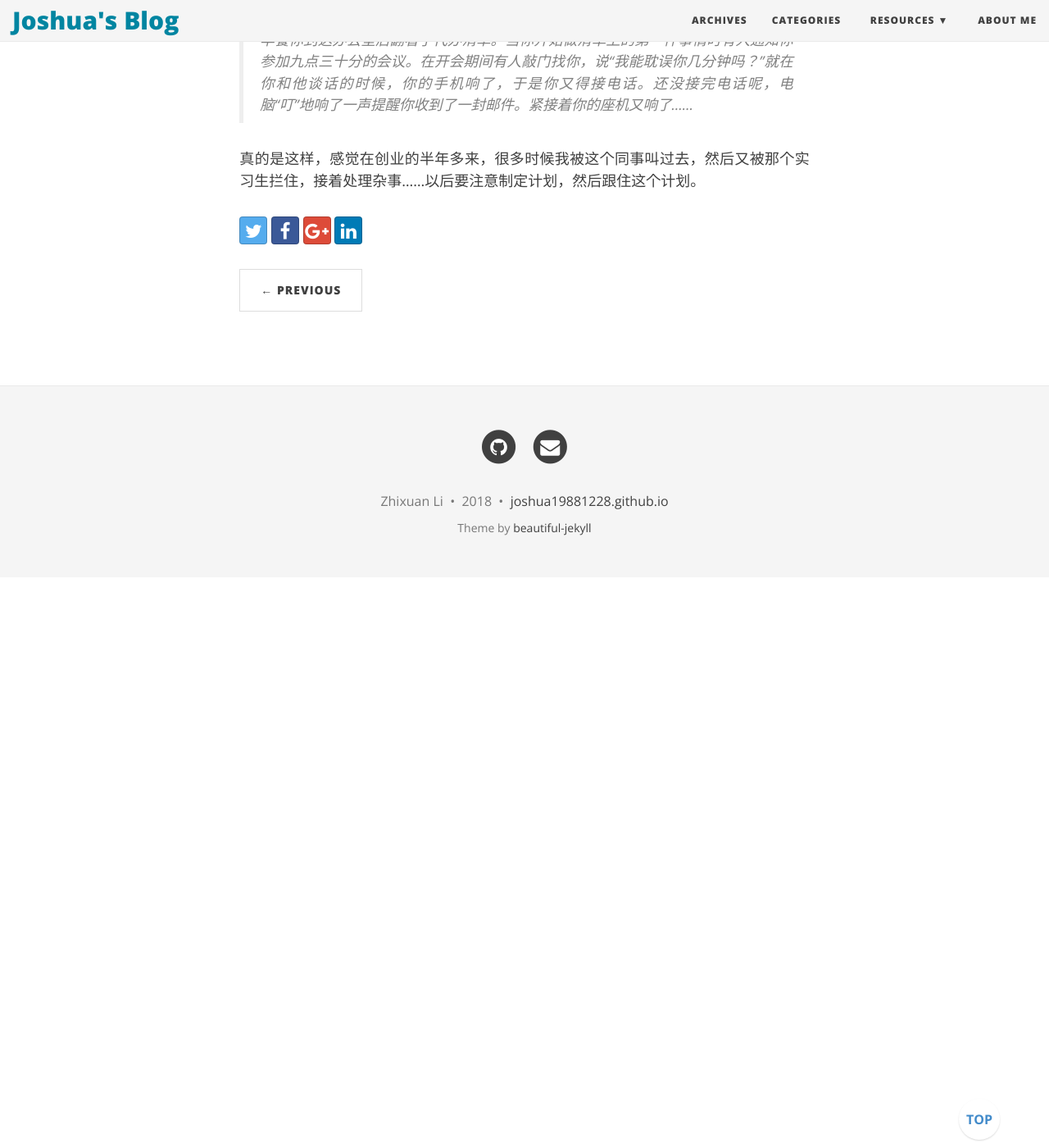
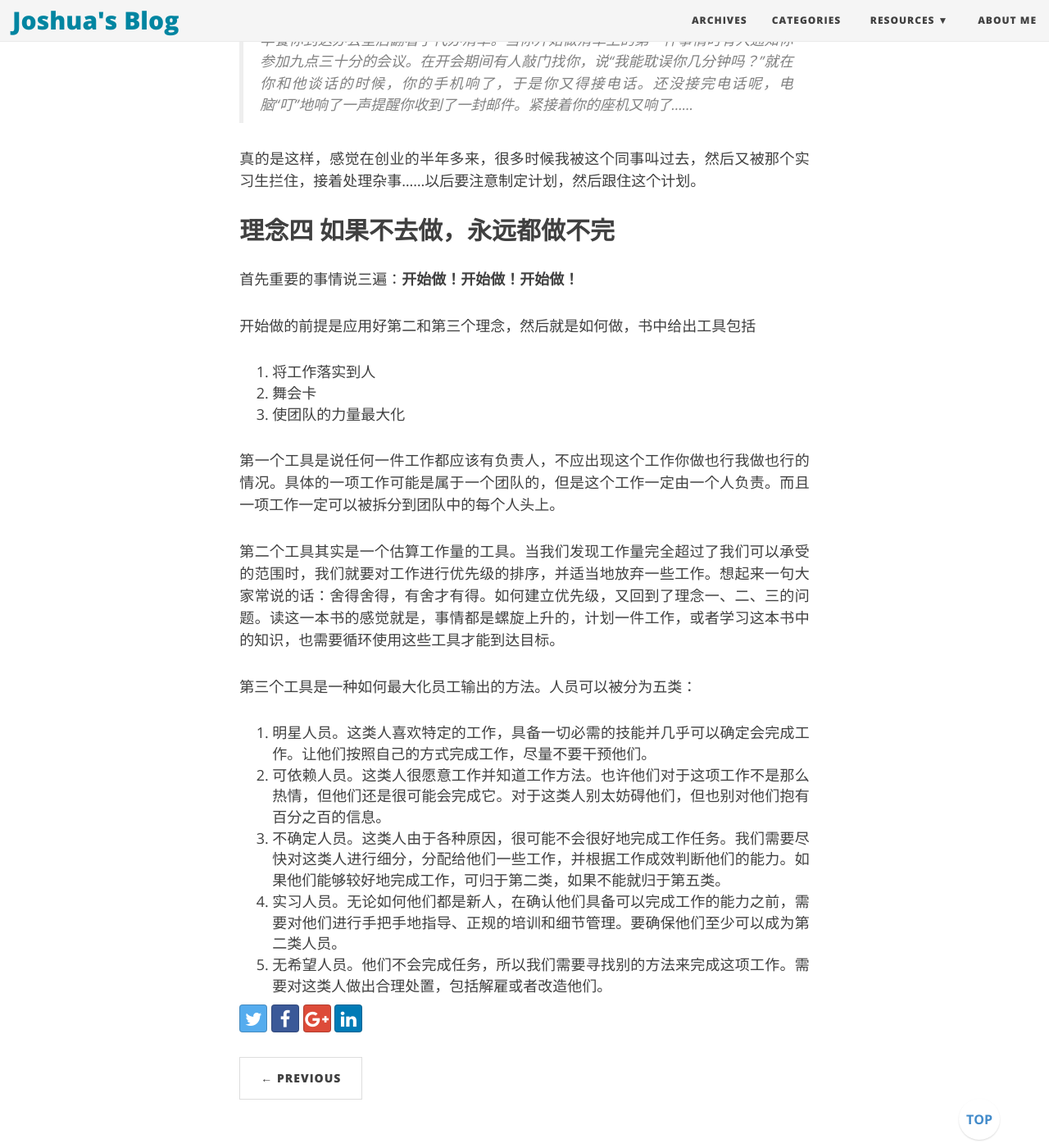
Before and after one commit to joshua19881228/joshua19881228.github.io, a Jekyll site: the page built from _posts/Life_Discovery/Miscellaneous/2018-03-05-Miscellaneous.md, in a window 1280 px wide and 1400 px high, scrolled down 2311 px. Shown: the whole window at 82% size. Built offline with Jekyll 4.4.1, drawn with Linux system fonts in a browser that asks for light colours; nearby versions of some CDN libraries; comment, search, counter and statistics services are not loaded; before the commit the page ends 3015 px from its top, so only the background shows below that.

Commit message:
add principle 4

```diff
--- a/_posts/Life_Discovery/Miscellaneous/2018-03-05-Miscellaneous.md
+++ b/_posts/Life_Discovery/Miscellaneous/2018-03-05-Miscellaneous.md
@@ -57,3 +57,25 @@ tag: ["Miscellaneous", "Reading"]
  > 早餐你到达办公室后翻看了代办清单。当你开始做清单上的第一件事情时有人通知你参加九点三十分的会议。在开会期间有人敲门找你，说“我能耽误你几分钟吗？”就在你和他谈话的时候，你的手机响了，于是你又得接电话。还没接完电话呢，电脑“叮”地响了一声提醒你收到了一封邮件。紧接着你的座机又响了……
 
 真的是这样，感觉在创业的半年多来，很多时候我被这个同事叫过去，然后又被那个实习生拦住，接着处理杂事……以后要注意制定计划，然后跟住这个计划。
+
+## 理念四 如果不去做，永远都做不完 ##
+
+首先重要的事情说三遍：**开始做！开始做！开始做！**
+
+开始做的前提是应用好第二和第三个理念，然后就是如何做，书中给出工具包括
+
+1. 将工作落实到人
+2. 舞会卡
+3. 使团队的力量最大化
+
+第一个工具是说任何一件工作都应该有负责人，不应出现这个工作你做也行我做也行的情况。具体的一项工作可能是属于一个团队的，但是这个工作一定由一个人负责。而且一项工作一定可以被拆分到团队中的每个人头上。
+
+第二个工具其实是一个估算工作量的工具。当我们发现工作量完全超过了我们可以承受的范围时，我们就要对工作进行优先级的排序，并适当地放弃一些工作。想起来一句大家常说的话：舍得舍得，有舍才有得。如何建立优先级，又回到了理念一、二、三的问题。读这一本书的感觉就是，事情都是螺旋上升的，计划一件工作，或者学习这本书中的知识，也需要循环使用这些工具才能到达目标。
+
+第三个工具是一种如何最大化员工输出的方法。人员可以被分为五类：
+
+1. 明星人员。这类人喜欢特定的工作，具备一切必需的技能并几乎可以确定会完成工作。让他们按照自己的方式完成工作，尽量不要干预他们。
+2. 可依赖人员。这类人很愿意工作并知道工作方法。也许他们对于这项工作不是那么热情，但他们还是很可能会完成它。对于这类人别太妨碍他们，但也别对他们抱有百分之百的信息。
+3. 不确定人员。这类人由于各种原因，很可能不会很好地完成工作任务。我们需要尽快对这类人进行细分，分配给他们一些工作，并根据工作成效判断他们的能力。如果他们能够较好地完成工作，可归于第二类，如果不能就归于第五类。
+4. 实习人员。无论如何他们都是新人，在确认他们具备可以完成工作的能力之前，需要对他们进行手把手地指导、正规的培训和细节管理。要确保他们至少可以成为第二类人员。
+5. 无希望人员。他们不会完成任务，所以我们需要寻找别的方法来完成这项工作。需要对这类人做出合理处置，包括解雇或者改造他们。
```
